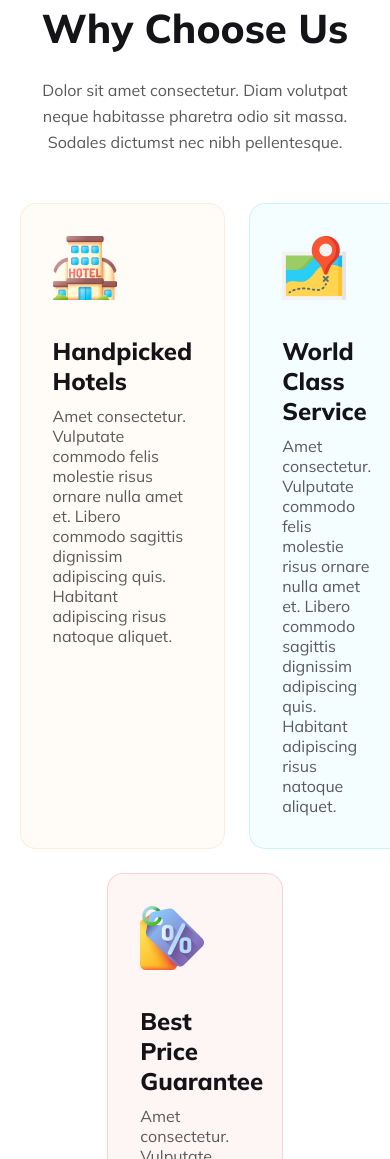
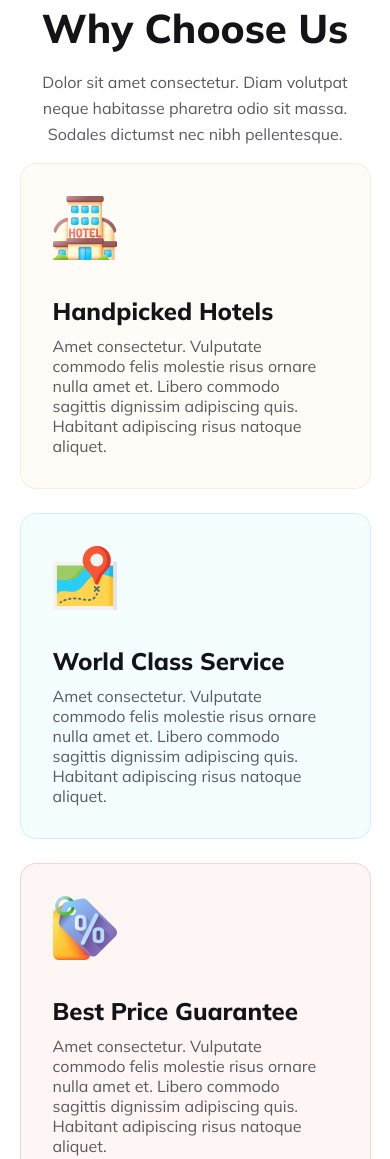
Before and after one commit to dxsumon/Assignment-02, a plain HTML site: page index.html in a window 390 px wide. Shown: the part 4315-5474 px from the top of the page. Drawn offline with Linux system fonts and the light colour scheme.

Commit message:
Service section responsive

```diff
--- a/CSS & Responsive/responsive.css
+++ b/CSS & Responsive/responsive.css
@@ -96,6 +96,16 @@
         grid-column: 1;
         border-radius: 16px;
     }
+    /* Four section */
+    .our-service{
+        flex-direction: column;
+    }
+    .service-heading p {
+        padding: 16px 0;
+    }
+    .service-price{
+        width: 100%;
+    }
 }
 
 @media screen and (min-width:600px) and (max-width:992px) {
```
